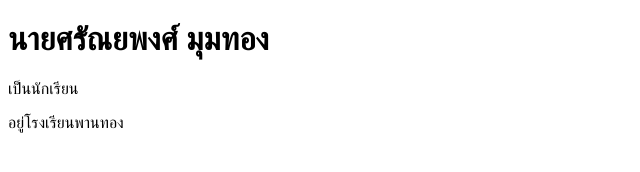
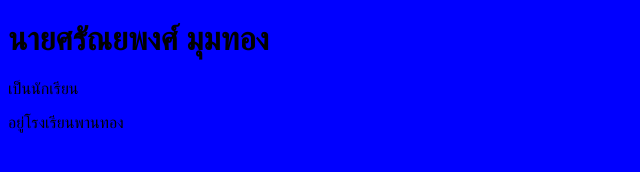
Before and after one commit to Saran123-afk/portfolio, a plain HTML site: page index.html in a window 1280 px wide. Shown: the whole page, without its empty margins (0-640 px from the left). Drawn offline with Linux system fonts and the light colour scheme.

Commit message:
Update index.html

```diff
--- a/index.html
+++ b/index.html
@@ -8,7 +8,7 @@
 
 </head>
 
-<body color="55,55,55">
+<body bgcolor="blue">
 
 
 
```
